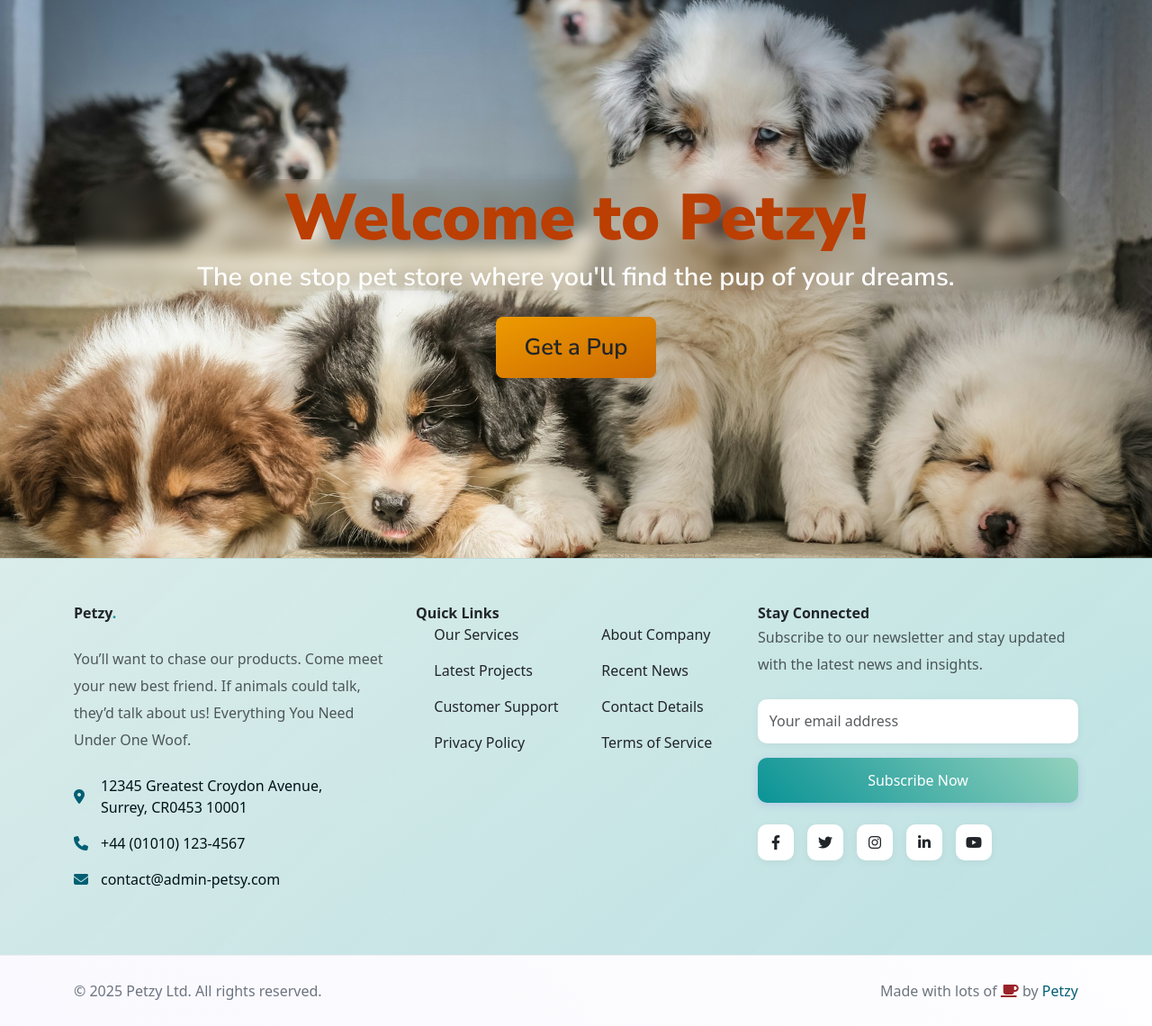
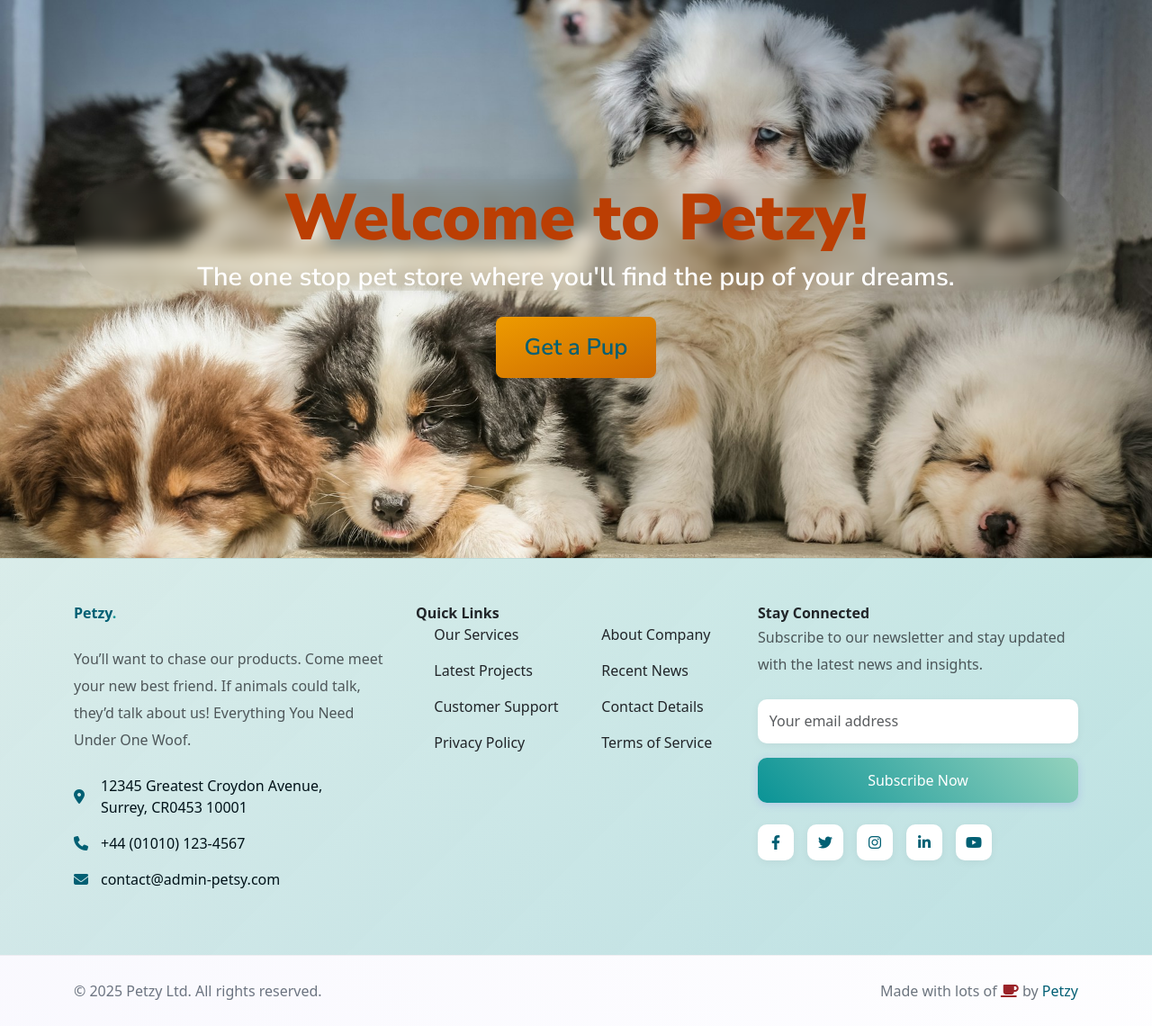
Before and after one commit to johnclamy/petstoreproject, a Django app: page / in a window 1280 px wide. Shown: the part 135-1275 px from the top of the page at 90% size. Run offline with Django 5.2, Linux system fonts and the light colour scheme; some libraries are stand-ins or nearby versions.

Commit message:
customise the anchor links

```diff
--- a/petstore/static/css/style.css
+++ b/petstore/static/css/style.css
@@ -43,7 +43,7 @@
     --dj-link: var(--dj-dark-slate-blue) !important;    /* light background */
     --dj-link-hover: var(--dj-dark-cyan) !important;    /* light background */
     --dj-link-active: var(--dj-dark-orange) !important; /* light background */
-    --dj-link-visited: var(--bs-purple)                 /* light background */
+    --dj-link-visited: var(--bs-purple) !important;     /* light background */
 
     /* Fonts */
     --base-font-size: 16px;
@@ -57,6 +57,22 @@
 
 a {
     transition: 0.3s;
+}
+
+a:link {
+    color: var(--dj-link);
+}
+
+a:visited {
+    color: var(--dj-link-visited);
+}
+
+a:hover {
+    color: var(--dj-link-hover);
+}
+
+a:active {
+    color: var(--dj-link-active);
 }
 
 a,
```
